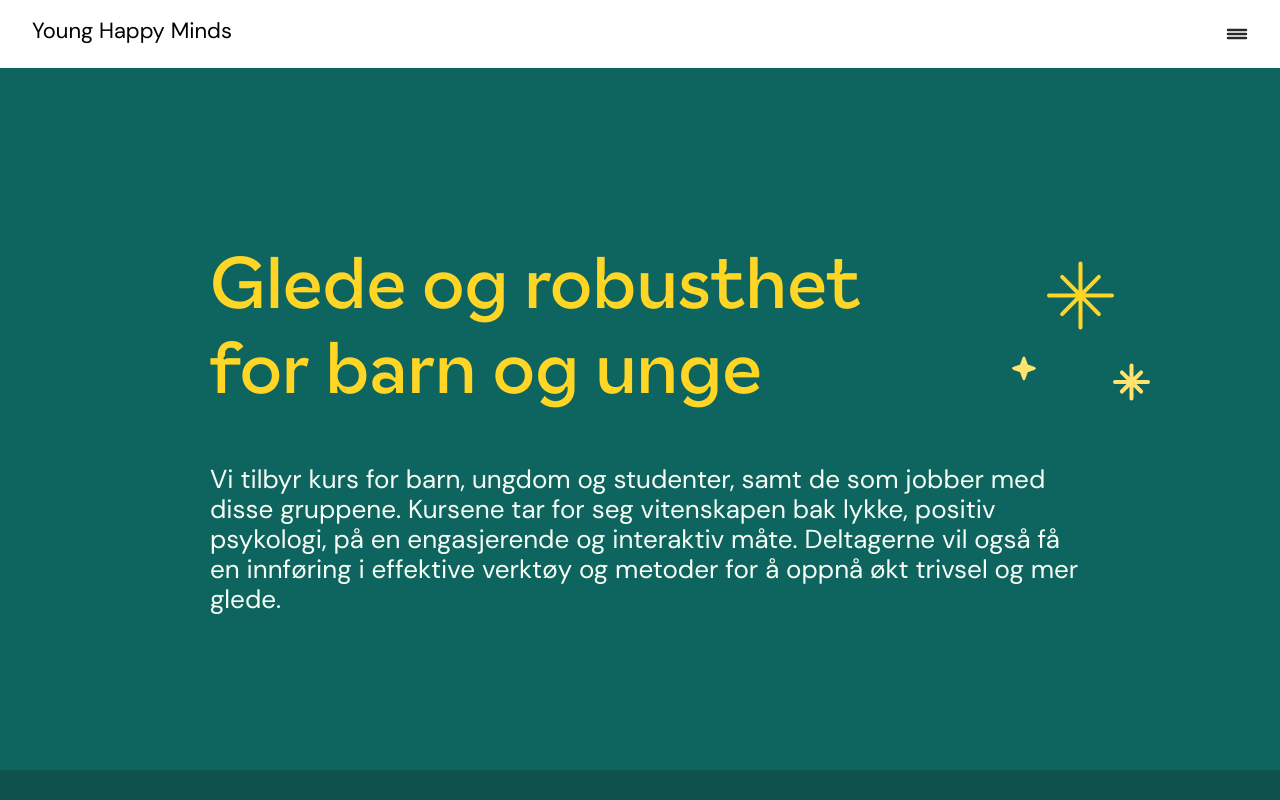
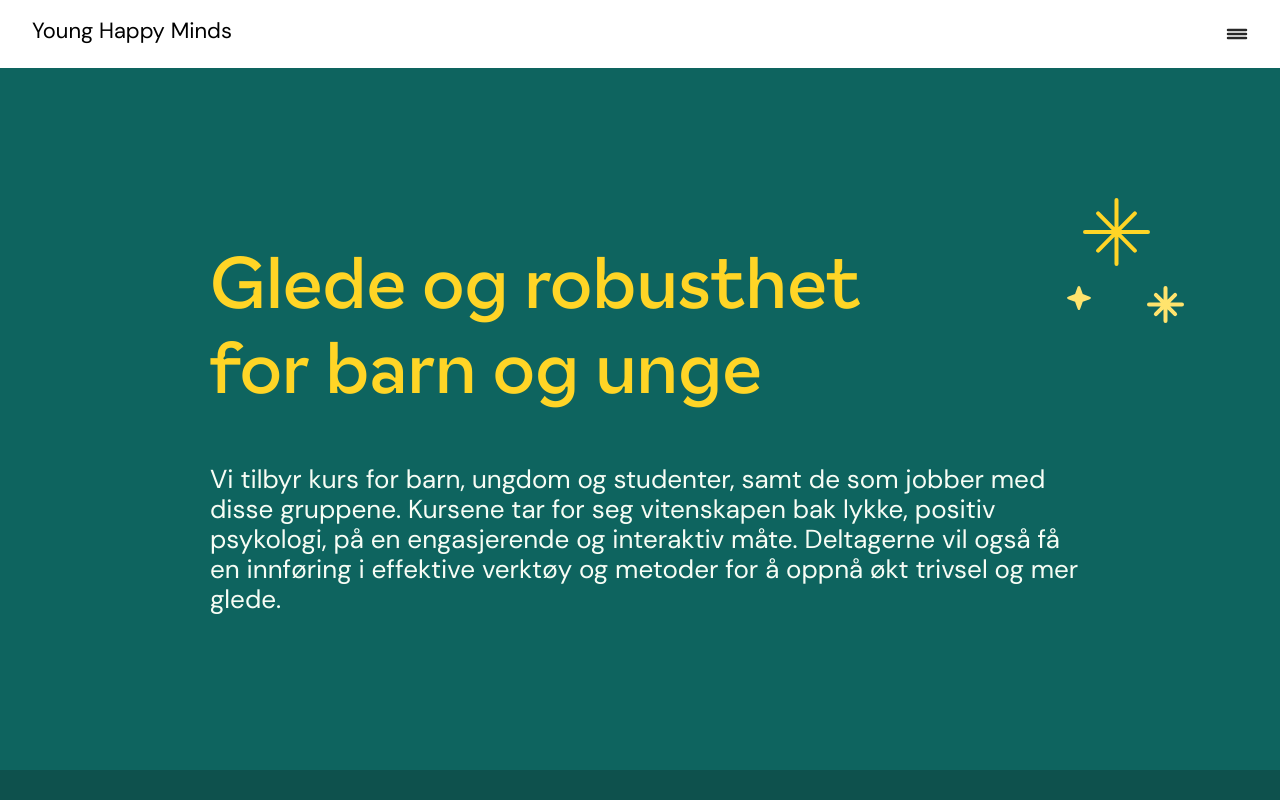
Before and after one commit to TrymVei/Young-Happy-Minds, a Next.js app in the folder yhm/: page /young in a window 1280 px wide. Shown: the top 800 px of the page. Built offline with nearby package versions, Linux system fonts and the light colour scheme.

Commit message:
feat: star animation on young

```diff
--- a/yhm/src/srcPages/kidsAndYoung/ingress/ingress.tsx
+++ b/yhm/src/srcPages/kidsAndYoung/ingress/ingress.tsx
@@ -1,10 +1,47 @@
+import anime from 'animejs';
+
+import MediumStar from '../../../utils/stars/mediumStar';
+import SmallStar from '../../../utils/stars/smallStar';
+import Stars from '../../../utils/stars/stars';
 import style from './ingress.module.css';
 const Ingress = () => {
+  const rotation = (deg: number) => {
+    return `${deg}deg`;
+  };
+
+  const animate = () => {
+    anime({
+      targets: '#starRight',
+      rotate: rotation(360),
+      easing: 'linear',
+      duration: 20000,
+      loop: true,
+    });
+    anime({
+      targets: '#starLeft',
+      rotate: rotation(-360),
+      easing: 'linear',
+      duration: 20000,
+      loop: true,
+    });
+    anime({
+      targets: '#starFast',
+      rotate: rotation(720),
+      easing: 'linear',
+      duration: 10000,
+      loop: true,
+    });
+
+    anime({});
+  };
   return (
     <div className={style.ingress}>
       <div className={style.ingress__wrapper}>
         <h1>Glede og robusthet for barn og unge</h1>
-        <img src="/images/stars.svg" alt="stjerner" />
+        {/* <img onClick={animate} src="/images/stars.svg" alt="stjerner" /> */}
+        <div onClick={animate}>
+          <Stars />
+        </div>
       </div>
       <p className="ingress" id={style.ingress}>
         Vi tilbyr kurs for barn, ungdom og studenter, samt de som jobber med
--- /dev/null
+++ b/yhm/src/utils/stars/bigStar.tsx
@@ -0,0 +1,23 @@
+import anime from 'animejs';
+
+const BigStar = () => {
+  return (
+    <svg
+      id="starRight"
+      xmlns="http://www.w3.org/2000/svg"
+      width="67"
+      height="68"
+      viewBox="0 0 67 68"
+      fill="none"
+    >
+      <path
+        d="M65 34H2M33.5 2V66M15.125 52.6667L51.875 15.3333M51.875 52.6667L15.125 15.3333"
+        stroke="#FFD526"
+        stroke-width="4"
+        stroke-linecap="round"
+        stroke-linejoin="round"
+      />
+    </svg>
+  );
+};
+export default BigStar;
--- /dev/null
+++ b/yhm/src/utils/stars/mediumStar.tsx
@@ -0,0 +1,25 @@
+import anime from 'animejs';
+import { useEffect } from 'react';
+
+const MediumStar = () => {
+  return (
+    <svg
+      id="starFast"
+      xmlns="http://www.w3.org/2000/svg"
+      width="37"
+      height="37"
+      viewBox="0 0 37 37"
+      fill="none"
+    >
+      <path
+        d="M35 18.5H2M18.5 2V35M8.875 28.125L28.125 8.875M28.125 28.125L8.875 8.875"
+        stroke="#FFE36D"
+        stroke-width="4"
+        stroke-linecap="round"
+        stroke-linejoin="round"
+      />
+    </svg>
+  );
+};
+
+export default MediumStar;
--- /dev/null
+++ b/yhm/src/utils/stars/smallStar.tsx
@@ -0,0 +1,21 @@
+import anime from 'animejs';
+
+const SmallStar = () => {
+  return (
+    <svg
+      id="starLeft"
+      xmlns="http://www.w3.org/2000/svg"
+      width="24"
+      height="24"
+      viewBox="0 0 24 24"
+      fill="none"
+    >
+      <path
+        d="M24 11.9328C24.0024 12.2683 23.6361 12.5739 23.2646 12.8372C22.8202 13.1522 22.4874 13.3407 22.1767 13.4533L15.7539 15.8262L13.4219 22.362C13.3077 22.6752 13.1117 23.0545 12.8913 23.3979C12.6715 23.7404 12.3233 24.0061 11.9171 23.9999C11.5208 23.9939 11.2167 23.8302 10.9565 23.3979C10.7137 22.9943 10.5207 22.6752 10.4065 22.362L8.07455 15.8262L1.65168 13.4533C1.16192 13.215 0.689979 12.8535 0.689979 12.8535C0.689979 12.8535 0 12.2531 0 11.9191C0 11.585 0.218906 11.2408 0.689979 10.9087C0.998888 10.6909 1.3439 10.5011 1.65168 10.3849L8.07455 8.01193L10.4065 1.47615C10.5207 1.16296 10.6403 0.923184 10.8954 0.599826C11.1584 0.266581 11.5859 0 11.9142 0C12.2425 0 12.6924 0.25447 12.933 0.599826C13.1686 0.938182 13.3077 1.16296 13.4219 1.47615L15.7539 8.01193L22.1767 10.3849C22.4874 10.4974 22.8969 10.7053 23.2937 11.0121C23.6547 11.2913 24.0024 11.5972 24 11.9328Z"
+        fill="#FFE36D"
+      />
+    </svg>
+  );
+};
+
+export default SmallStar;
--- /dev/null
+++ b/yhm/src/utils/stars/stars.module.css
@@ -0,0 +1,15 @@
+.bigStar {
+  position: relative;
+}
+
+.mediumStar {
+  position: relative;
+  left: 4rem;
+  bottom: 0.75rem;
+}
+
+.smallStar {
+  position: relative;
+  top: 1rem;
+  right: 1rem;
+}
--- /dev/null
+++ b/yhm/src/utils/stars/stars.tsx
@@ -0,0 +1,21 @@
+import BigStar from './bigStar';
+import MediumStar from './mediumStar';
+import SmallStar from './smallStar';
+import style from './stars.module.css';
+const Stars = () => {
+  return (
+    <>
+      <div className={style.bigStar}>
+        <BigStar />
+      </div>
+      <div className={style.smallStar}>
+        <SmallStar />
+      </div>
+      <div className={style.mediumStar}>
+        <MediumStar />
+      </div>
+    </>
+  );
+};
+
+export default Stars;
```
Also changed, not shown: yhm/public/images/stars.svg.
